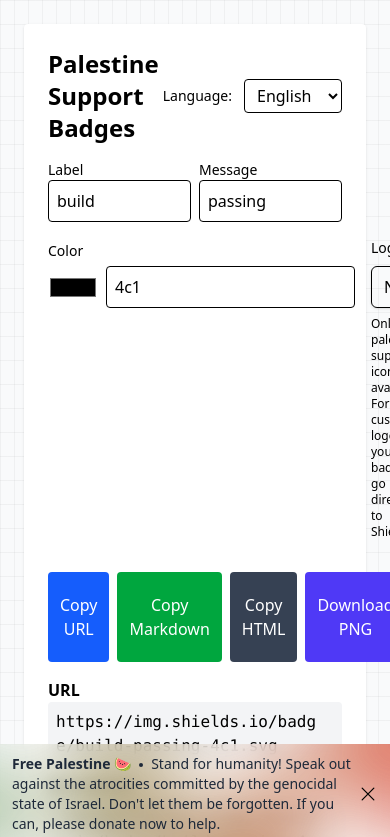
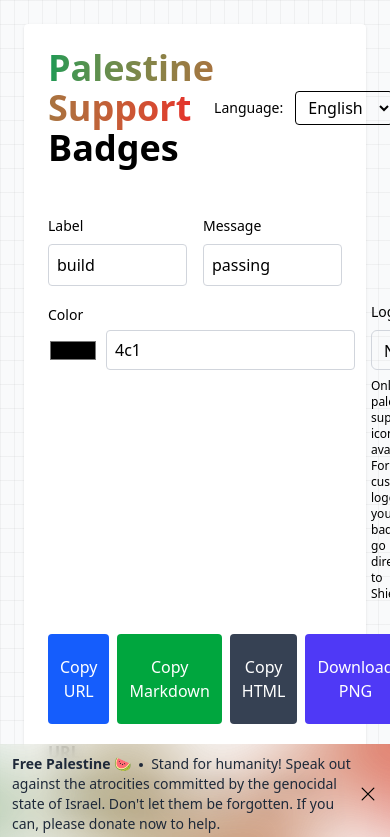
Before and after one commit to emanuelghdev/palestine-support-badges, a React (Vite) app: page / in a window 390 px wide. Shown: the top 837 px of the page. Built offline with nearby package versions, Linux system fonts and the light colour scheme.

Commit message:
Actualizar estilos formulario

```diff
--- a/src/App.jsx
+++ b/src/App.jsx
@@ -15,8 +15,6 @@
   const [label, setLabel] = useStickyState('build', 'badge_label')
   const [message, setMessage] = useStickyState('passing', 'badge_message')
   const [color, setColor] = useStickyState('4c1', 'badge_color')
-  const [logoType, setLogoType] = useStickyState('preset', 'badge_logo_type')
-  const [logoValue, setLogoValue] = useStickyState('', 'badge_logo_value')
   const [selectedLogoId, setSelectedLogoId] = useStickyState('', 'badge_selected_logo_id')
   const [history, setHistory] = useStickyState([], 'badge_history')
 
@@ -73,8 +71,7 @@
       label,
       message,
       color,
-      logoType,
-      logoValue,
+      selectedLogoId,
       url: badgeUrl
     }
     setHistory(prev => [entry, ...prev].slice(0, 50))
@@ -85,8 +82,7 @@
     setLabel(entry.label)
     setMessage(entry.message)
     setColor(entry.color)
-    setLogoType(entry.logoType)
-    setLogoValue(entry.logoValue)
+    setSelectedLogoId(entry.selectedLogoId || '')
   }
 
   function handleClearHistory() {
@@ -104,17 +100,13 @@
   }
 
   return (
-    <div className="min-h-screen bg-gray-50 p-6 absolute inset-0 -z-10 h-full w-full bg-[linear-gradient(to_right,#80808014_1px,transparent_1px),linear-gradient(to_bottom,#80808014_1px,transparent_1px)] bg-[size:14px_24px]">
+    <div className="min-h-screen bg-gray-50 p-6 inset-0 -z-10 h-full w-full bg-[linear-gradient(to_right,#80808014_1px,transparent_1px),linear-gradient(to_bottom,#80808014_1px,transparent_1px)] bg-[size:14px_24px]">
       <div className="max-w-6xl mx-auto bg-white p-6 rounded shadow">
-        <header className="flex items-center justify-between mb-4">
-          <h1 className="text-2xl font-bold">{t('Palestine Support Badges')}</h1>
+        <header className="flex items-center justify-between mb-12">
+          <h1 className="text-4xl font-bold"><span class="text-transparent bg-clip-text bg-gradient-to-r to-[#E4312b] from-[#149954]">Palestine Support</span> Badges</h1>
           <div className="flex items-center gap-3">
             <label className="text-sm">{t('Language')}:</label>
-            <select
-              value={i18n.language}
-              onChange={e => i18n.changeLanguage(e.target.value)}
-              className="border rounded px-2 py-1"
-            >
+            <select value={i18n.language} onChange={e => i18n.changeLanguage(e.target.value)} className="border rounded px-2 py-1">
               <option value="en">English</option>
               <option value="es">Español</option>
             </select>
@@ -124,15 +116,15 @@
         <main className="grid grid-cols-1 md:grid-cols-3 gap-8">
           {/* Form */}
           <section className="col-span-2 space-y-4">
-            <div className="grid grid-cols-2 gap-2">
-              <label className="flex flex-col">
+            <div className="grid grid-cols-2 gap-4">
+              <label className="flex flex-col gap-2">
                 <span className="text-sm font-medium">{t('Label')}</span>
-                <input className="border rounded p-2" value={label} onChange={e => setLabel(e.target.value)} />
+                <input className="border border-gray-300 rounded p-2" value={label} onChange={e => setLabel(e.target.value)} />
               </label>
 
-              <label className="flex flex-col">
+              <label className="flex flex-col gap-2">
                 <span className="text-sm font-medium">{t('Message')}</span>
-                <input className="border rounded p-2" value={message} onChange={e => setMessage(e.target.value)} />
+                <input className="border border-gray-300 rounded p-2" value={message} onChange={e => setMessage(e.target.value)} />
               </label>
             </div>
 
@@ -141,7 +133,7 @@
                 <label className="text-sm font-medium">{t('Color')}</label>
                 <div className="flex items-center gap-2 mt-1">
                   <input type="color" value={color.startsWith('#') ? color : `#${color}`} onChange={e => setColor(e.target.value)} />
-                  <input className="border rounded p-2" value={color} onChange={e => setColor(e.target.value)} />
+                  <input className="border border-gray-300 rounded h-10 p-2" value={color} onChange={e => setColor(e.target.value)} />
                 </div>
               </div>
 
@@ -150,7 +142,7 @@
               </div>
             </div>
 
-            <div className="flex gap-2">
+            <div className="flex gap-2 mb-4">
               <button className="px-3 py-2 bg-blue-600 text-white rounded hover:bg-blue-700 cursor-pointer transition-all active:scale-90 disabled:opacity-50 disabled:cursor-not-allowed" onClick={() => handleCopy(badgeUrl)}>{t('Copy URL')}</button>
               <button className="px-3 py-2 bg-green-600 text-white rounded hover:bg-green-700 cursor-pointer transition-all active:scale-90 disabled:opacity-50 disabled:cursor-not-allowed" onClick={() => handleCopy(`![Badge](${badgeUrl})`)}>{t('Copy Markdown')}</button>
               <button className="px-3 py-2 bg-gray-700 text-white rounded hover:bg-gray-800 cursor-pointer transition-all active:scale-90 disabled:opacity-50 disabled:cursor-not-allowed" onClick={() => handleCopy(`<img src=\"${badgeUrl}\" alt=\"badge\" />`)}>{t('Copy HTML')}</button>
@@ -189,10 +181,10 @@
                 <div className="flex flex-col gap-2 max-h-64 overflow-auto">
                   {history.map(entry => (
                     <div key={entry.id} className="flex items-center gap-2 justify-between border p-2 rounded">
-                      <div className="flex items-center gap-2" onClick={() => handleLoadEntry(entry)} style={{ cursor: 'pointer' }}>
-                        <img src={entry.url} alt="mini" className="w-24 h-6" />
+                      <div className="flex flex-wrap items-center gap-2 max-w-[240px]" onClick={() => handleLoadEntry(entry)} style={{ cursor: 'pointer' }}>
+                        <img src={entry.url} alt="mini" className="h-6" />
                         <div className="text-xs">
-                          <div className="font-medium">{entry.label} — {entry.message}</div>
+                          <div className="font-medium">{entry.label} | {entry.message}</div>
                           <div className="text-gray-500">{entry.color}</div>
                         </div>
                       </div>
--- a/src/components/BadgePreview.jsx
+++ b/src/components/BadgePreview.jsx
@@ -3,7 +3,7 @@
 export default function BadgePreview({ url, alt }) {
   return (
     <div className="flex flex-col items-center gap-2">
-      <img className="badge-img transition-transform duration-250 hover:scale-130" src={url} alt={alt} />
+      <img className="badge-img w-24 md:w-32 lg:w-36 h-auto max-h-[150px] mb-1.5 mt-1 transition-transform duration-250 hover:scale-115" src={url} alt={alt} />
     </div>
   )
 }
--- a/src/components/LogoSelector.jsx
+++ b/src/components/LogoSelector.jsx
@@ -52,7 +52,7 @@
     <div>
       <div className="text-sm font-medium mb-2">Logo</div>
 
-      <select className="block w-full p-2 border border-black rounded-md shadow-sm focus:outline-none focus:ring-indigo-500 focus:border-indigo-500 sm:text-sm" value={selectedId} onChange={(e) => onSelect(e.target.value)}>
+      <select className="block w-full h-10 p-2 border border-gray-300 rounded-md focus:outline-none focus:ring-1 focus:border-black  sm:text-sm" value={selectedId} onChange={(e) => onSelect(e.target.value)}>
         <option value="">No logo</option>
         {PRESET_LOGOS.map(p => (
             <option
```
Also changed, not shown: src/assets/logos/logo14.svg.
